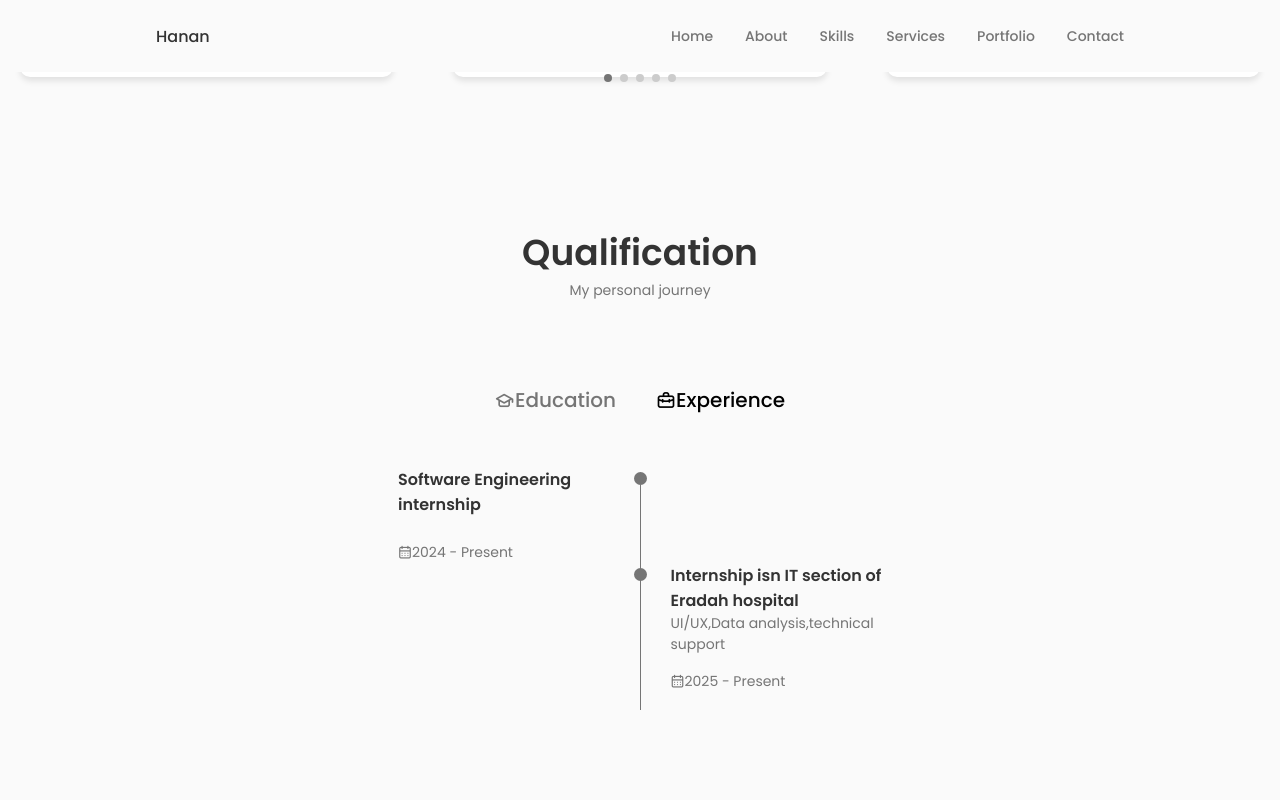
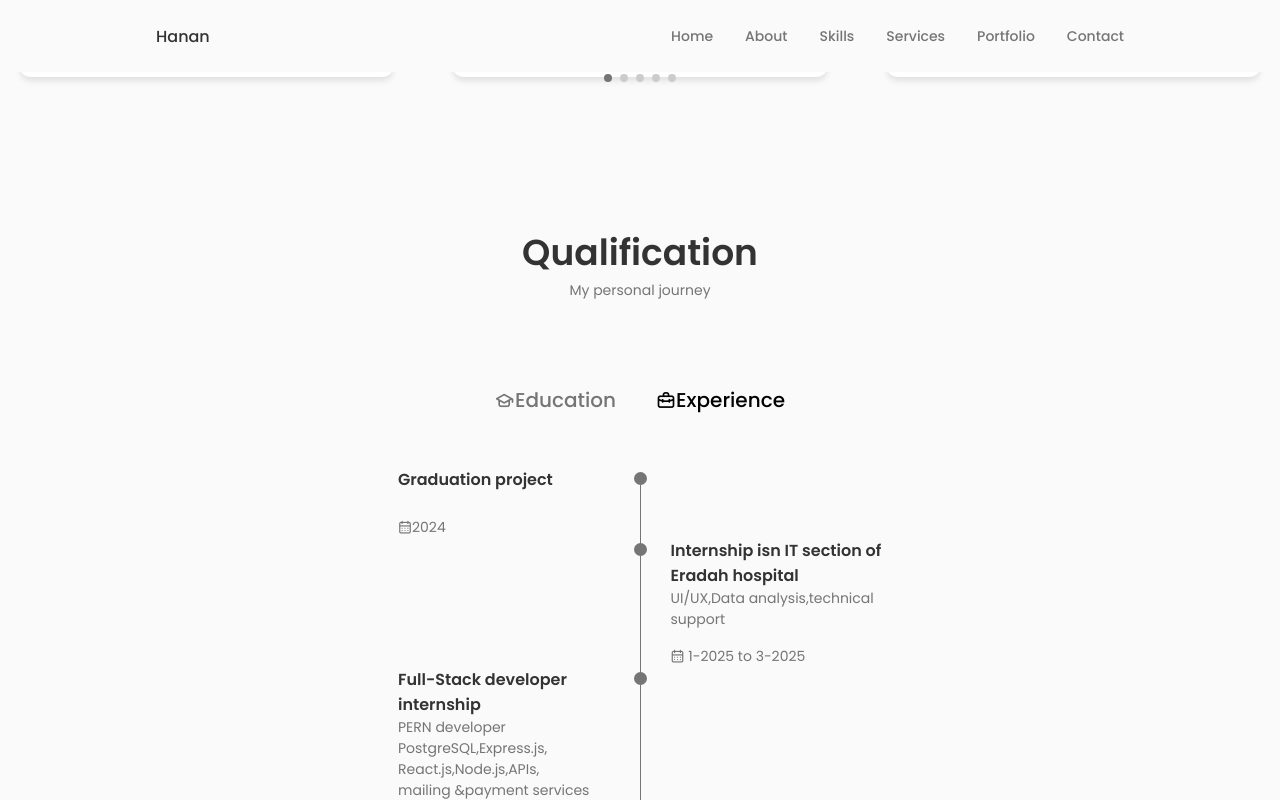
Before and after one commit to ihanmx/Hanan-s-Posrtfolio, a React (Create React App) app: page / in a window 1280 px wide. Both pictures are taken after a click on the element "Experience". Shown: the part 4176-4976 px from the top of the page. Built offline with nearby package versions, Linux system fonts and the light colour scheme.

Commit message:
update experience and projects-Dhallaty

```diff
--- a/src/components/portfolio/Portfolio.jsx
+++ b/src/components/portfolio/Portfolio.jsx
@@ -17,9 +17,21 @@ import EnviAIDesign from "../../assets/EnviAIDesign.png";
 import DreamSmartWatch from "../../assets/DreamSmartWatch.png";
 import EradahImg from "../../assets/eradahImg.png";
 import KShirt from "../../assets/KShirt.png";
+import dhallaty from "../../assets/dhallaty.png";
 
 const ResponsiveSwiper = () => {
   const cards = [
+    {
+      id: 1,
+      content: (
+        <div className="contentDiv">
+          <h3>Dhallaty</h3>
+          <p> Lost & Found Services website (In Progress)</p>
+          <img className="cardImg" src={dhallaty} />
+          <a class="view-more">In progress (details still private)</a>
+        </div>
+      ),
+    },
     {
       id: 1,
       content: (
--- a/src/components/portfolio/portfolio.css
+++ b/src/components/portfolio/portfolio.css
@@ -53,6 +53,9 @@
 }
 .cardImg {
   width: 70%;
+  height: 200px; /* or any consistent height */
+  object-fit: cover; /* maintains aspect ratio, crops excess */
+  border-radius: 10px; /* optional */
 }
 
 .cardDiv::after {
--- a/src/components/qualification/Qualification.js
+++ b/src/components/qualification/Qualification.js
@@ -149,12 +149,10 @@ const Qualification = () => {
           >
             <div className="qualification__data">
               <div>
-                <h3 className="qualification__title">
-                  Software Engineering internship
-                </h3>
+                <h3 className="qualification__title">Graduation project</h3>
                 <span className="qualification__subtitle"></span>
                 <div className="qualification__calendar">
-                  <i className="uil uil-calendar-alt"></i>2024 - Present
+                  <i className="uil uil-calendar-alt"></i>2024
                 </div>
               </div>
 
@@ -179,8 +177,31 @@ const Qualification = () => {
                   UI/UX,Data analysis,technical support
                 </span>
                 <div className="qualification__calendar">
-                  <i className="uil uil-calendar-alt"></i>2025 - Present
+                  <i className="uil uil-calendar-alt"></i> 1-2025 to 3-2025
                 </div>
+              </div>
+            </div>
+
+            <div className="qualification__data">
+              <div>
+                <h3 className="qualification__title">
+                  Full-Stack developer internship
+                </h3>
+                <span className="qualification__subtitle">
+                  PERN developer PostgreSQL,Express.js,
+                  <br />
+                  React.js,Node.js,APIs,
+                  <br />
+                  mailing &payment services
+                </span>
+                <div className="qualification__calendar">
+                  <i className="uil uil-calendar-alt"></i> 9-2025 - Present
+                </div>
+              </div>
+
+              <div>
+                <span className="qualification__rounder"></span>
+                <span className="qualification__line"></span>
               </div>
             </div>
 
```
Also changed, not shown: src/assets/dhallaty.png (added).
